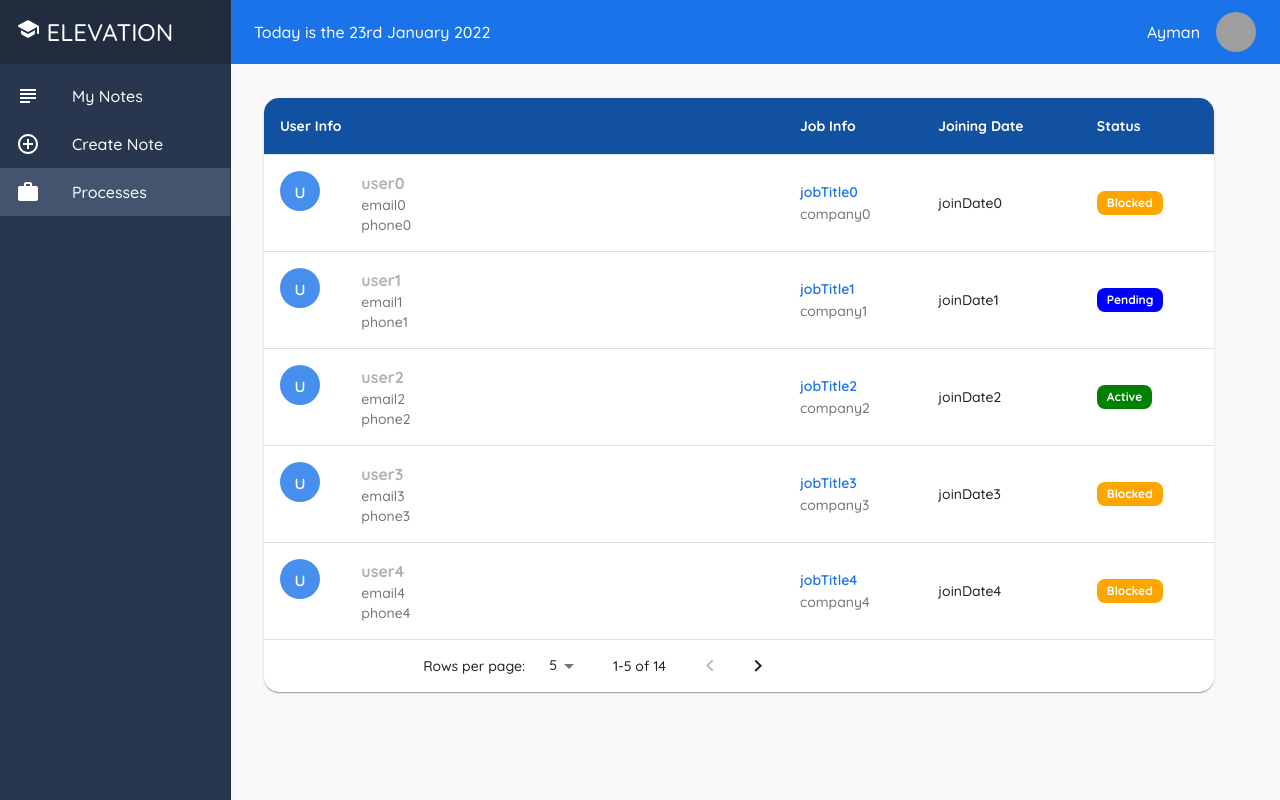
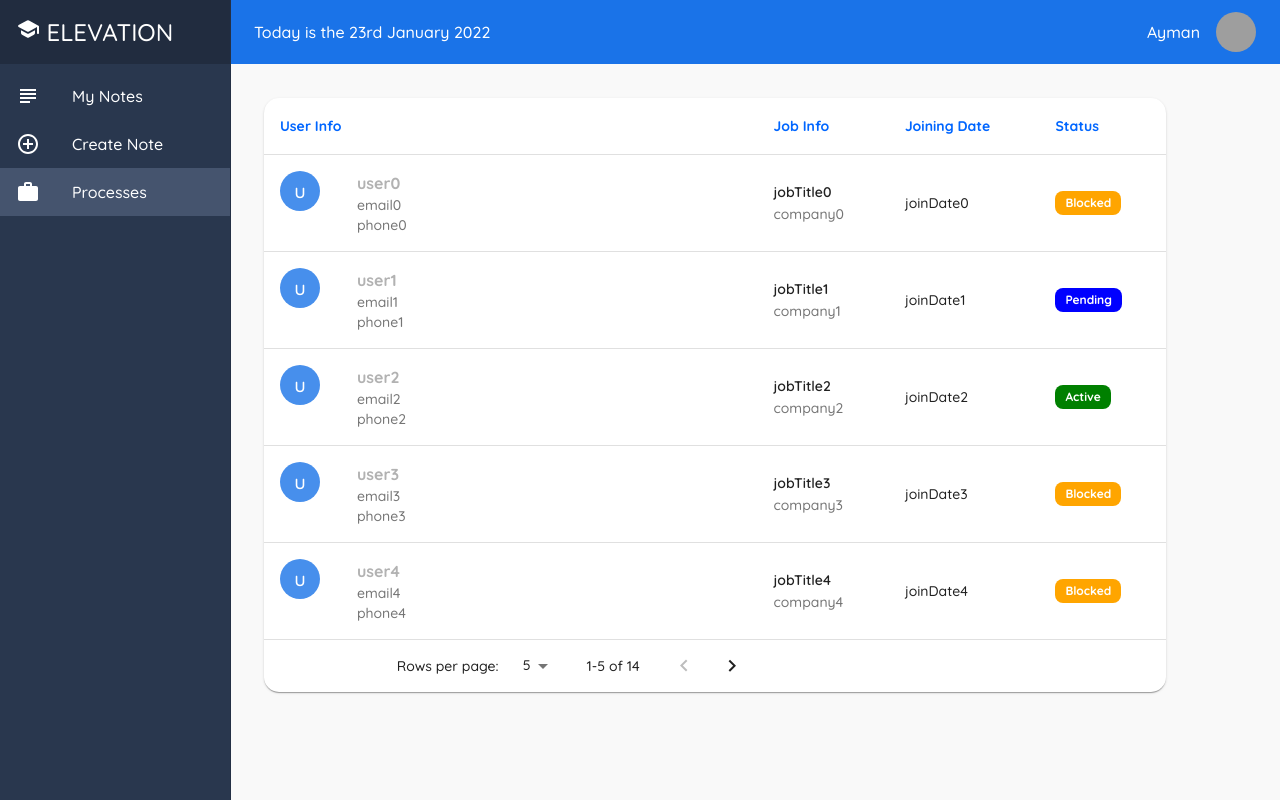
Before and after one commit to majdjb7/elevation-job-manager, a React (Create React App) app: page /Processes in a window 1280 px wide. Built offline with nearby package versions, Linux system fonts and the light colour scheme; grey boxes are pictures that could not be loaded.

Commit message:
add some style fo the table in process

```diff
--- a/src/components/Processes.js
+++ b/src/components/Processes.js
@@ -22,12 +22,11 @@ const useStyles = makeStyles((theme) => ({
   tableContainer: {
     borderRadius: 15,
     margin: "10px 10px",
-    maxWidth: 950,
+    maxWidth: "90%",
   },
   tableHeaderCell: {
     fontWeight: "bold",
-    backgroundColor: theme.palette.primary.dark,
-    color: theme.palette.getContrastText(theme.palette.primary.dark),
+    color: "#0066ff",
   },
   avatar: {
     backgroundColor: theme.palette.primary.light,
@@ -112,9 +111,7 @@ function Processes() {
                 </Grid>
               </TableCell>
               <TableCell>
-                <Typography color="primary" variant="subtitle2">
-                  {row.jobTitle}
-                </Typography>
+                <Typography variant="subtitle2">{row.jobTitle}</Typography>
                 <Typography color="textSecondary" variant="body2">
                   {row.company}
                 </Typography>
```
